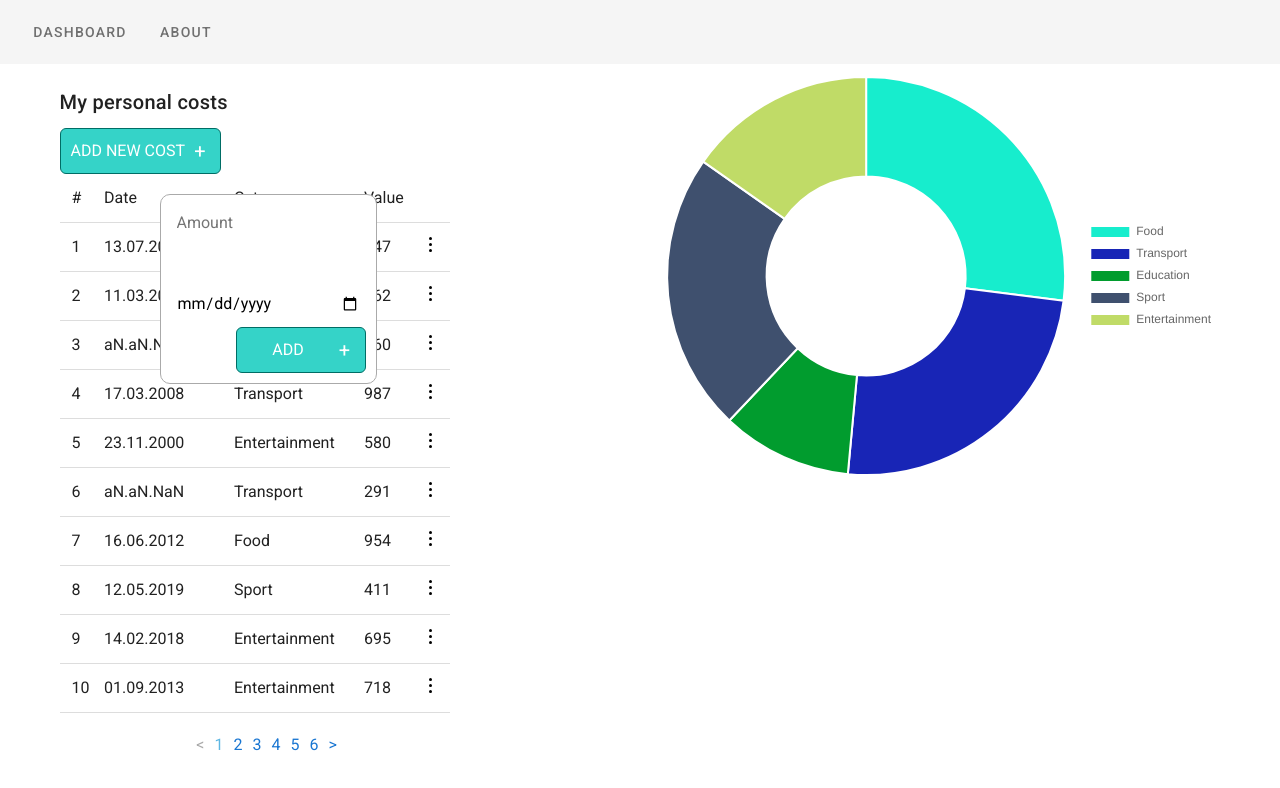
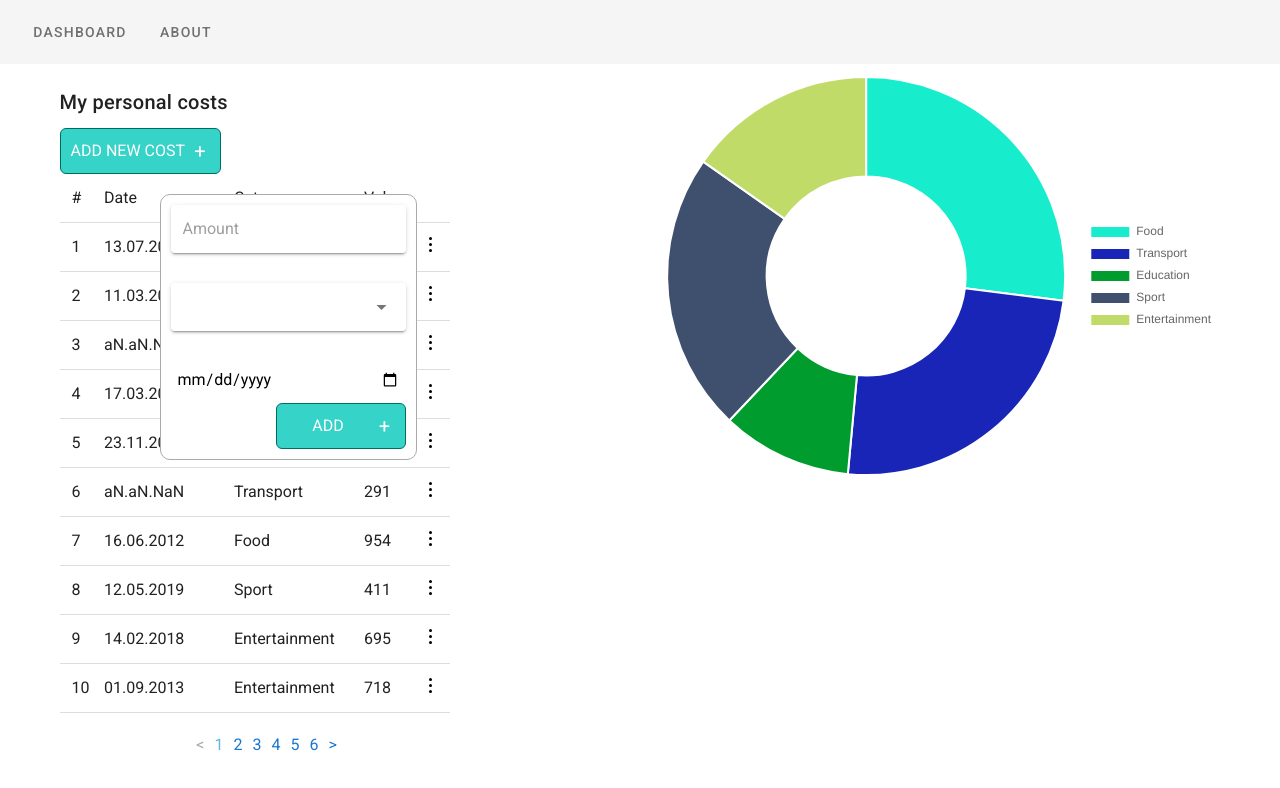
Before and after one commit to gry-dmitrij/gb-vuejs-project, a Vue app: page /add/payment in a window 1280 px wide. Shown: the top 788 px of the page. Built offline with nearby package versions, Linux system fonts and the light colour scheme.

Commit message:
- Элементы модального окна через Vuetify

```diff
--- a/src/plugins/EditCostWindow/components/EditCostWindow.vue
+++ b/src/plugins/EditCostWindow/components/EditCostWindow.vue
@@ -1,9 +1,8 @@
 <template>
   <div class="wrapper"  v-if="showed">
-    <input type="text" placeholder="Amount" v-model="value">
-    <select name="categories" v-model="category">
-      <option v-for="(category, idx) in categories" :key="idx" :value="category">{{ category }}</option>
-    </select>
+    <v-text-field solo placeholder="Amount" v-model="value"/>
+    <v-select :items="categories" attach=".wrapper" solo
+      v-model="category"></v-select>
     <input type="date" placeholder="Date" v-model="date">
     <CostButton class="button" @click="onClick">{{ buttonName }}</CostButton>
   </div>
@@ -32,7 +31,8 @@ export default {
       showed: false,
       buttonName: '',
       event: null,
-      index: null
+      index: null,
+      dateMenu: false
     }
   },
   mounted() {
@@ -79,6 +79,7 @@ export default {
     },
     hide() {
       this.showed = false;
+      this.dateMenu = false;
       this.clearData();
     },
     clearData() {
--- a/src/views/Dashboard.vue
+++ b/src/views/Dashboard.vue
@@ -229,7 +229,7 @@ header{
   position: absolute;
   top: 20px;
   left: 100px;
-
+  z-index: 1;
 }
 .title{
   font-size: 20px;
```
